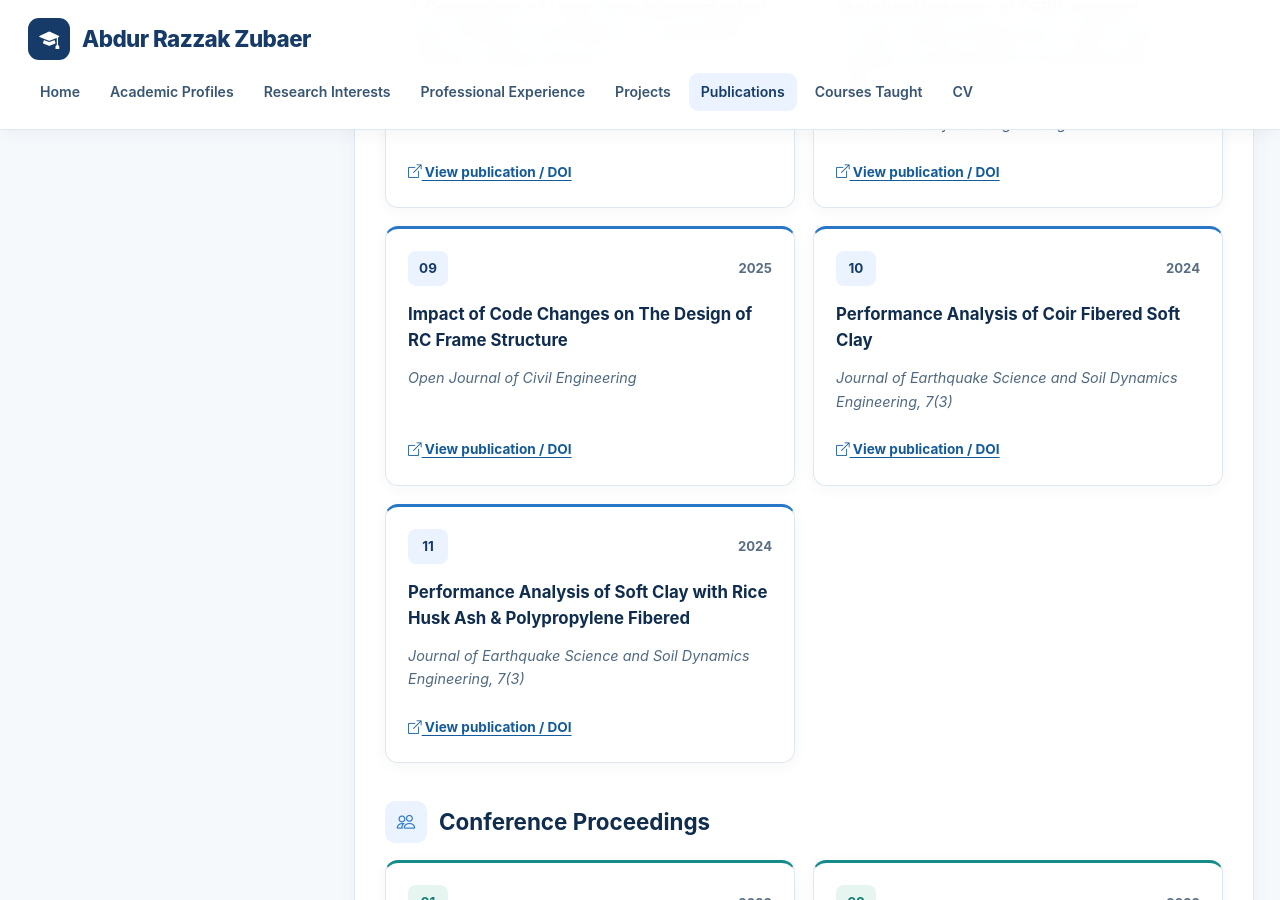
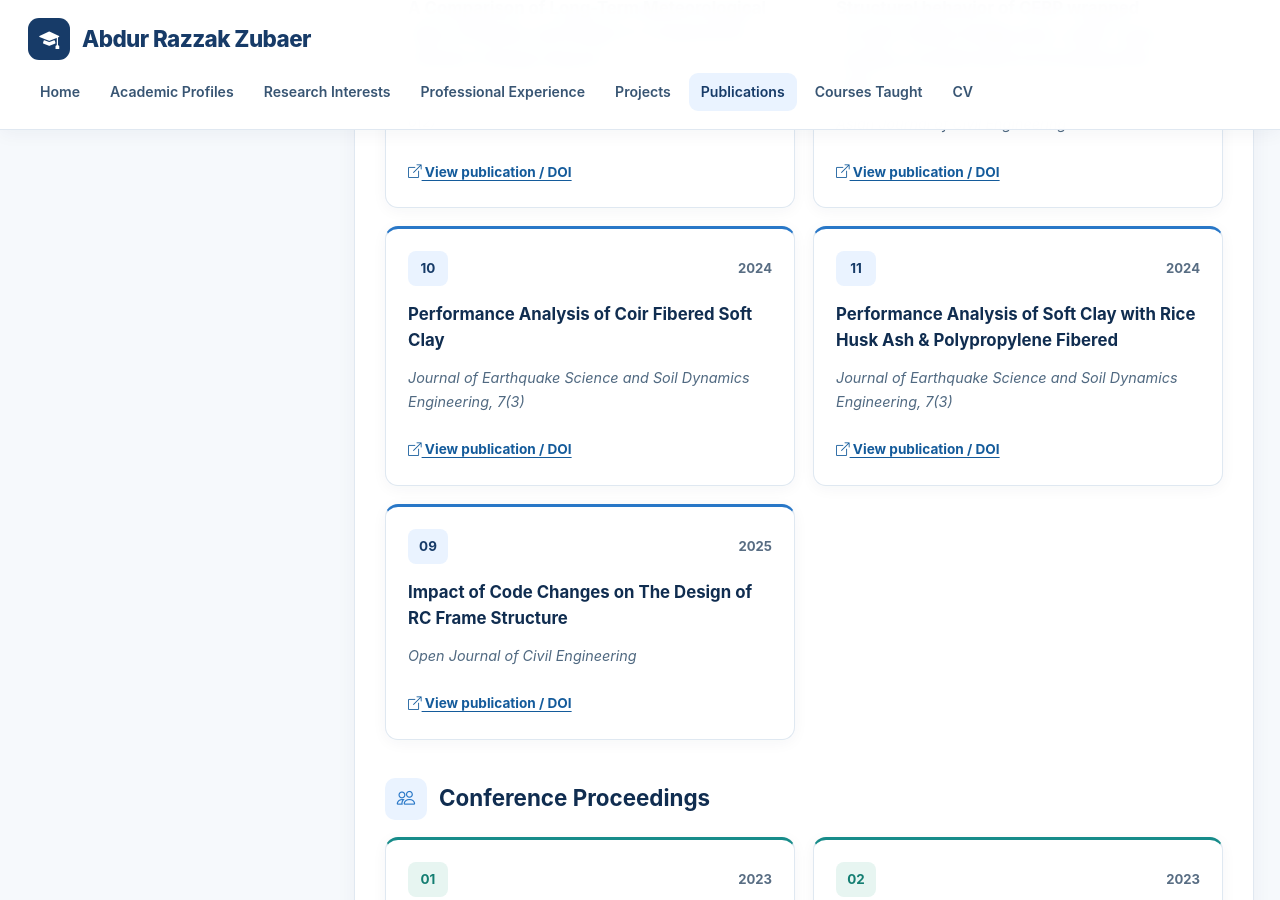
Before and after one commit to Abdurrazzakzubaer/Abdur-Razzak-Zubaer.github.io, a Jekyll site: the page built from publications.md, in a window 1280 px wide and 900 px high, scrolled down 1565 px. Built offline with Jekyll 4.4.1, drawn with Linux system fonts in a browser that asks for light colours.

Commit message:
Update publications.md

```diff
--- a/publications.md
+++ b/publications.md
@@ -86,14 +86,6 @@ author_profile: true
 </div>
 <div class="pub-grid-cell">
 <article class="pub-card">
-<div class="pub-card-top"><span class="pub-num">09</span><span class="pub-year">2025</span></div>
-<h3>Impact of Code Changes on The Design of RC Frame Structure</h3>
-<p class="pub-venue"><em>Open Journal of Civil Engineering</em></p>
-<div class="pub-actions"><a aria-label="Open DOI for publication 9" class="pub-link" href="https://doi.org/10.4236/ojce.2025.152010" rel="noopener noreferrer" target="_blank"><i aria-hidden="true" class="bi bi-box-arrow-up-right"></i> View publication / DOI</a></div>
-</article>
-</div>
-<div class="pub-grid-cell">
-<article class="pub-card">
 <div class="pub-card-top"><span class="pub-num">10</span><span class="pub-year">2024</span></div>
 <h3>Performance Analysis of Coir Fibered Soft Clay</h3>
 <p class="pub-venue"><em>Journal of Earthquake Science and Soil Dynamics Engineering, 7(3)</em></p>
@@ -106,6 +98,14 @@ author_profile: true
 <h3>Performance Analysis of Soft Clay with Rice Husk Ash &amp; Polypropylene Fibered</h3>
 <p class="pub-venue"><em>Journal of Earthquake Science and Soil Dynamics Engineering, 7(3)</em></p>
 <div class="pub-actions"><a aria-label="Open DOI for publication 11" class="pub-link" href="https://doi.org/10.5281/zenodo.13883638" rel="noopener noreferrer" target="_blank"><i aria-hidden="true" class="bi bi-box-arrow-up-right"></i> View publication / DOI</a></div>
+</article>
+</div>
+<div class="pub-grid-cell">
+<article class="pub-card">
+<div class="pub-card-top"><span class="pub-num">09</span><span class="pub-year">2025</span></div>
+<h3>Impact of Code Changes on The Design of RC Frame Structure</h3>
+<p class="pub-venue"><em>Open Journal of Civil Engineering</em></p>
+<div class="pub-actions"><a aria-label="Open DOI for publication 9" class="pub-link" href="https://doi.org/10.4236/ojce.2025.152010" rel="noopener noreferrer" target="_blank"><i aria-hidden="true" class="bi bi-box-arrow-up-right"></i> View publication / DOI</a></div>
 </article>
 </div>
 </div>
```
